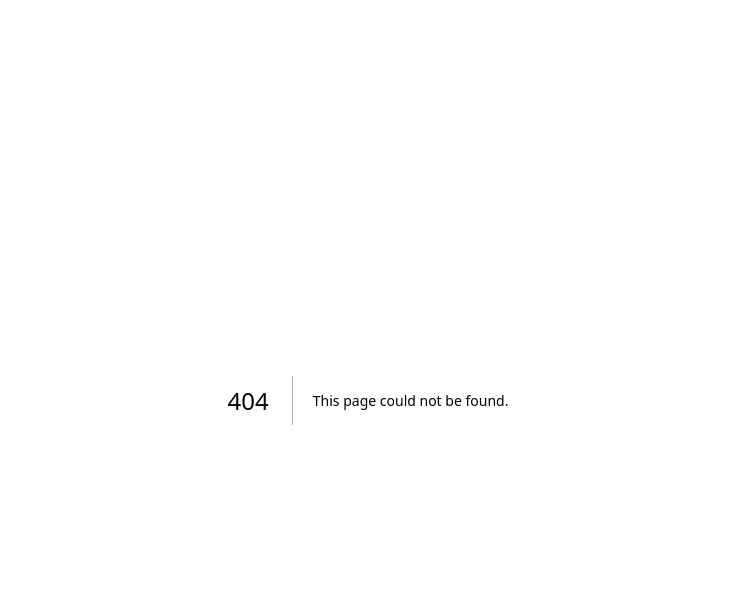
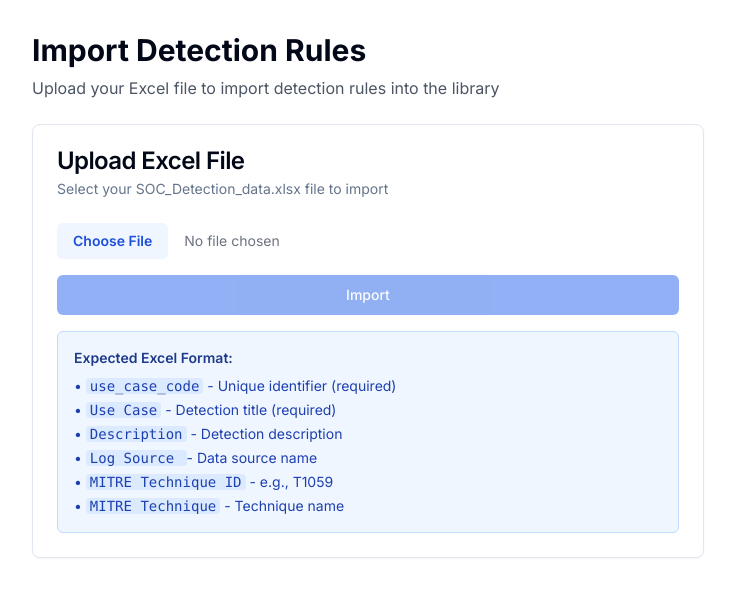
Before and after one commit to parmd86-SOC/SOC-Detection-library-, a Next.js app: page /import in a window 1280 px wide. Before the commit this address had no page. Shown: the top 596 px of the page, without its empty margins (272-1007 px from the left). Built offline with nearby package versions, Linux system fonts and the light colour scheme.

Commit message:
Create page.tsx

```diff
--- /dev/null
+++ b/app/import/page.tsx
@@ -0,0 +1,174 @@
+'use client'
+
+import { useState } from 'react'
+import { useRouter } from 'next/navigation'
+import { Button } from '@/components/ui/button'
+import { Card, CardContent, CardDescription, CardHeader, CardTitle } from '@/components/ui/card'
+
+export default function ImportPage() {
+  const router = useRouter()
+  const [file, setFile] = useState<File | null>(null)
+  const [uploading, setUploading] = useState(false)
+  const [result, setResult] = useState<any>(null)
+  const [error, setError] = useState<string | null>(null)
+
+  const handleFileChange = (e: React.ChangeEvent<HTMLInputElement>) => {
+    if (e.target.files && e.target.files[0]) {
+      setFile(e.target.files[0])
+      setResult(null)
+      setError(null)
+    }
+  }
+
+  const handleUpload = async () => {
+    if (!file) {
+      setError('Please select a file first')
+      return
+    }
+
+    setUploading(true)
+    setError(null)
+    setResult(null)
+
+    try {
+      const formData = new FormData()
+      formData.append('file', file)
+
+      const response = await fetch('/api/import/excel', {
+        method: 'POST',
+        body: formData,
+      })
+
+      const data = await response.json()
+
+      if (!response.ok) {
+        throw new Error(data.error || 'Import failed')
+      }
+
+      setResult(data)
+    } catch (err) {
+      setError(err instanceof Error ? err.message : 'Import failed')
+    } finally {
+      setUploading(false)
+    }
+  }
+
+  return (
+    <div className="container mx-auto py-8 px-4">
+      <div className="max-w-2xl mx-auto">
+        <div className="mb-6">
+          <h1 className="text-3xl font-bold mb-2">Import Detection Rules</h1>
+          <p className="text-gray-600">
+            Upload your Excel file to import detection rules into the library
+          </p>
+        </div>
+
+        <Card>
+          <CardHeader>
+            <CardTitle>Upload Excel File</CardTitle>
+            <CardDescription>
+              Select your SOC_Detection_data.xlsx file to import
+            </CardDescription>
+          </CardHeader>
+          <CardContent className="space-y-4">
+            <div>
+              <input
+                type="file"
+                accept=".xlsx,.xls"
+                onChange={handleFileChange}
+                className="block w-full text-sm text-gray-500
+                  file:mr-4 file:py-2 file:px-4
+                  file:rounded-md file:border-0
+                  file:text-sm file:font-semibold
+                  file:bg-blue-50 file:text-blue-700
+                  hover:file:bg-blue-100
+                  cursor-pointer"
+                disabled={uploading}
+              />
+            </div>
+
+            {file && (
+              <div className="text-sm text-gray-600">
+                Selected: <span className="font-medium">{file.name}</span> ({(file.size / 1024).toFixed(2)} KB)
+              </div>
+            )}
+
+            <Button
+              onClick={handleUpload}
+              disabled={!file || uploading}
+              className="w-full"
+            >
+              {uploading ? (
+                <>
+                  <svg className="animate-spin -ml-1 mr-3 h-5 w-5 text-white" xmlns="http://www.w3.org/2000/svg" fill="none" viewBox="0 0 24 24">
+                    <circle className="opacity-25" cx="12" cy="12" r="10" stroke="currentColor" strokeWidth="4"></circle>
+                    <path className="opacity-75" fill="currentColor" d="M4 12a8 8 0 018-8V0C5.373 0 0 5.373 0 12h4zm2 5.291A7.962 7.962 0 014 12H0c0 3.042 1.135 5.824 3 7.938l3-2.647z"></path>
+                  </svg>
+                  Importing...
+                </>
+              ) : (
+                'Import'
+              )}
+            </Button>
+
+            {error && (
+              <div className="p-4 bg-red-50 border border-red-200 rounded-md">
+                <p className="text-sm text-red-800">
+                  <strong>Error:</strong> {error}
+                </p>
+              </div>
+            )}
+
+            {result && (
+              <div className="p-4 bg-green-50 border border-green-200 rounded-md space-y-3">
+                <p className="text-sm text-green-800 font-semibold">
+                  ✅ Import completed successfully!
+                </p>
+                <div className="text-sm text-green-700 space-y-1">
+                  <div className="grid grid-cols-2 gap-2">
+                    <div>Total rows:</div>
+                    <div className="font-medium">{result.stats.total}</div>
+
+                    <div>Created:</div>
+                    <div className="font-medium text-green-600">{result.stats.created}</div>
+
+                    <div>Updated:</div>
+                    <div className="font-medium text-blue-600">{result.stats.updated}</div>
+
+                    <div>Errors:</div>
+                    <div className="font-medium text-red-600">{result.stats.errors}</div>
+
+                    <div>Log Sources:</div>
+                    <div className="font-medium">{result.stats.logSources}</div>
+
+                    <div>MITRE Techniques:</div>
+                    <div className="font-medium">{result.stats.mitreTechniques}</div>
+                  </div>
+                </div>
+                <Button
+                  onClick={() => router.push('/use-cases')}
+                  variant="outline"
+                  className="w-full mt-4"
+                >
+                  View Use Cases
+                </Button>
+              </div>
+            )}
+
+            <div className="mt-6 p-4 bg-blue-50 border border-blue-200 rounded-md">
+              <h3 className="text-sm font-semibold text-blue-900 mb-2">Expected Excel Format:</h3>
+              <ul className="text-sm text-blue-800 space-y-1">
+                <li>• <code className="bg-blue-100 px-1 rounded">use_case_code</code> - Unique identifier (required)</li>
+                <li>• <code className="bg-blue-100 px-1 rounded">Use Case</code> - Detection title (required)</li>
+                <li>• <code className="bg-blue-100 px-1 rounded">Description</code> - Detection description</li>
+                <li>• <code className="bg-blue-100 px-1 rounded">Log Source </code> - Data source name</li>
+                <li>• <code className="bg-blue-100 px-1 rounded">MITRE Technique ID</code> - e.g., T1059</li>
+                <li>• <code className="bg-blue-100 px-1 rounded">MITRE Technique</code> - Technique name</li>
+              </ul>
+            </div>
+          </CardContent>
+        </Card>
+      </div>
+    </div>
+  )
+}
```
